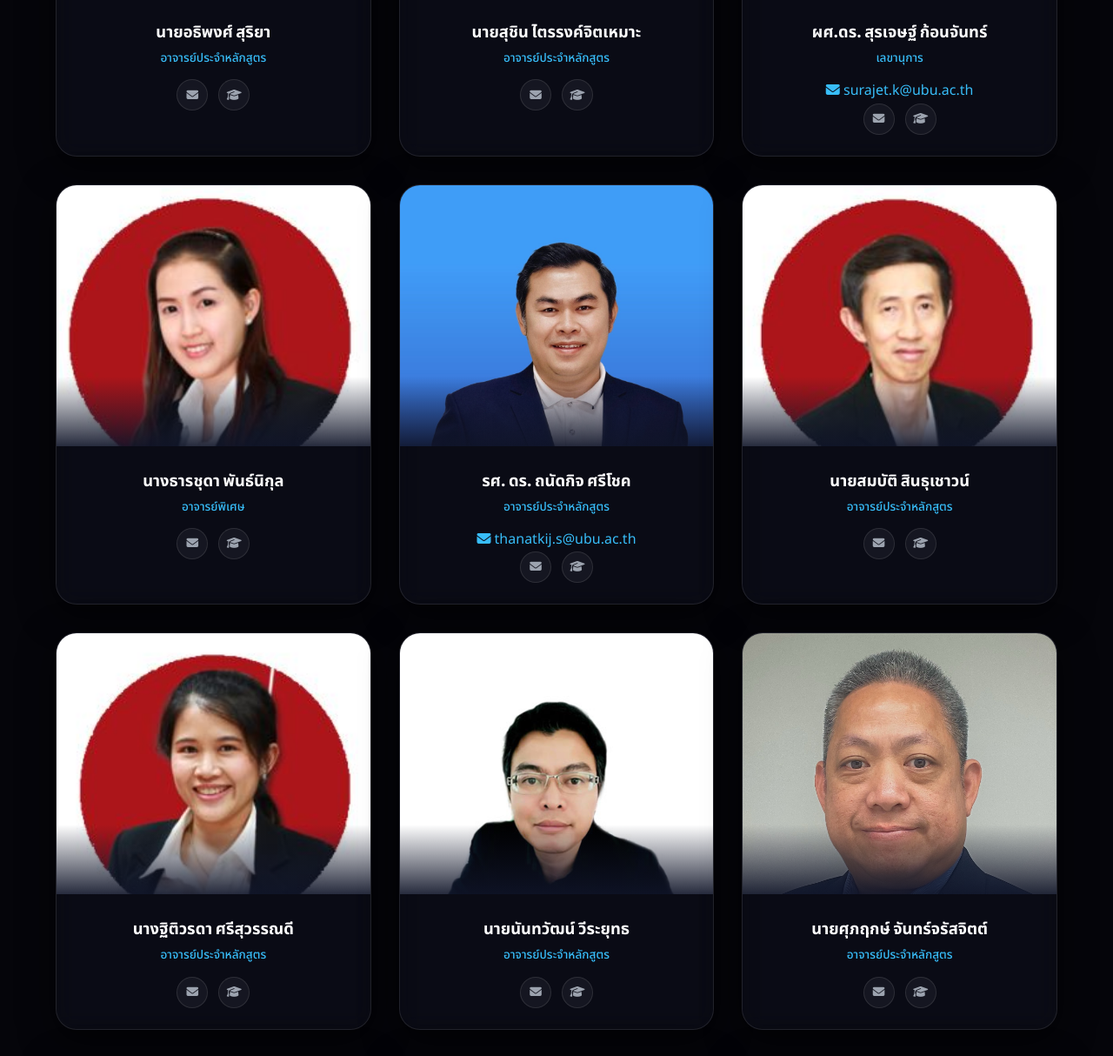
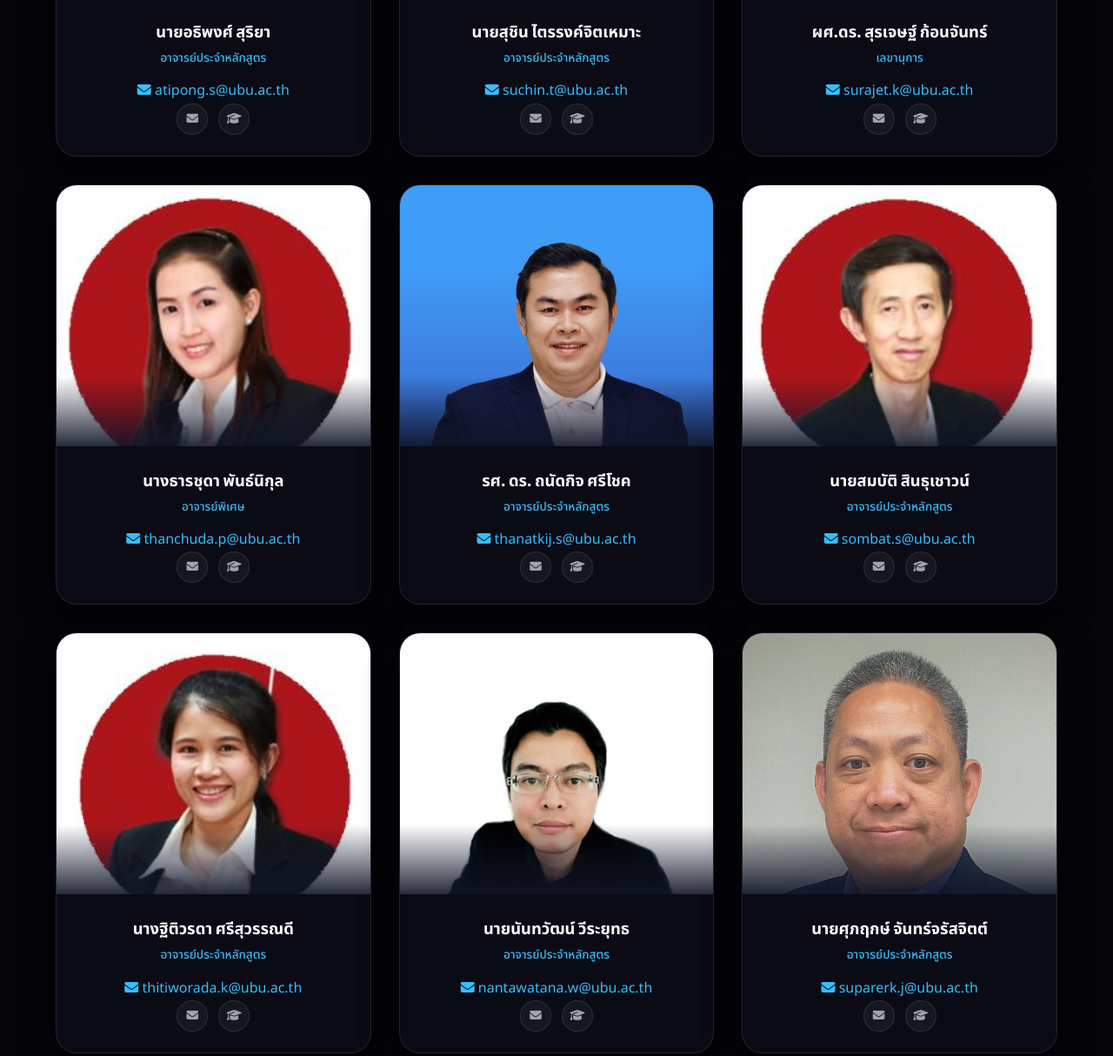
Before and after one commit to pearchampraphaipc-wawaa/wawaa_, a website: page faculty.html in a window 1280 px wide. Shown: the part 1252-2466 px from the top of the page at 87% size. Drawn offline with Linux system fonts and the light colour scheme.

Commit message:
Add emails for the 11 professors

```diff
--- a/faculty.html
+++ b/faculty.html
@@ -91,6 +91,7 @@
           <div class="faculty-info">
             <h3>นางนลิน เพียรทอง</h3>
             <p class="position">อาจารย์ประจำหลักสูตร</p>
+            <p style="margin-top: 10px;"><a href="mailto:nalin.p@ubu.ac.th" style="color: var(--clr-accent);"><i class="fas fa-envelope"></i> nalin.p@ubu.ac.th</a></p>
             <div class="faculty-socials">
               <a href="#" aria-label="Email"><i class="fas fa-envelope"></i></a>
               <a href="#" aria-label="Google Scholar"><i class="fas fa-graduation-cap"></i></a>
@@ -124,6 +125,7 @@
           <div class="faculty-info">
             <h3>นายอธิพงศ์ สุริยา</h3>
             <p class="position">อาจารย์ประจำหลักสูตร</p>
+            <p style="margin-top: 10px;"><a href="mailto:atipong.s@ubu.ac.th" style="color: var(--clr-accent);"><i class="fas fa-envelope"></i> atipong.s@ubu.ac.th</a></p>
             <div class="faculty-socials">
               <a href="#" aria-label="Email"><i class="fas fa-envelope"></i></a>
               <a href="#" aria-label="Google Scholar"><i class="fas fa-graduation-cap"></i></a>
@@ -139,6 +141,7 @@
           <div class="faculty-info">
             <h3>นายสุชิน ไตรรงค์จิตเหมาะ</h3>
             <p class="position">อาจารย์ประจำหลักสูตร</p>
+            <p style="margin-top: 10px;"><a href="mailto:suchin.t@ubu.ac.th" style="color: var(--clr-accent);"><i class="fas fa-envelope"></i> suchin.t@ubu.ac.th</a></p>
             <div class="faculty-socials">
               <a href="#" aria-label="Email"><i class="fas fa-envelope"></i></a>
               <a href="#" aria-label="Google Scholar"><i class="fas fa-graduation-cap"></i></a>
@@ -171,6 +174,7 @@
           <div class="faculty-info">
             <h3>นางธารชุดา พันธ์นิกุล</h3>
             <p class="position">อาจารย์พิเศษ</p>
+            <p style="margin-top: 10px;"><a href="mailto:thanchuda.p@ubu.ac.th" style="color: var(--clr-accent);"><i class="fas fa-envelope"></i> thanchuda.p@ubu.ac.th</a></p>
             <div class="faculty-socials">
               <a href="#" aria-label="Email"><i class="fas fa-envelope"></i></a>
               <a href="#" aria-label="Google Scholar"><i class="fas fa-graduation-cap"></i></a>
@@ -204,6 +208,7 @@
           <div class="faculty-info">
             <h3>นายสมบัติ สินธุเชาวน์</h3>
             <p class="position">อาจารย์ประจำหลักสูตร</p>
+            <p style="margin-top: 10px;"><a href="mailto:sombat.s@ubu.ac.th" style="color: var(--clr-accent);"><i class="fas fa-envelope"></i> sombat.s@ubu.ac.th</a></p>
             <div class="faculty-socials">
               <a href="#" aria-label="Email"><i class="fas fa-envelope"></i></a>
               <a href="#" aria-label="Google Scholar"><i class="fas fa-graduation-cap"></i></a>
@@ -219,6 +224,7 @@
           <div class="faculty-info">
             <h3>นางฐิติวรดา ศรีสุวรรณดี</h3>
             <p class="position">อาจารย์ประจำหลักสูตร</p>
+            <p style="margin-top: 10px;"><a href="mailto:thitiworada.k@ubu.ac.th" style="color: var(--clr-accent);"><i class="fas fa-envelope"></i> thitiworada.k@ubu.ac.th</a></p>
             <div class="faculty-socials">
               <a href="#" aria-label="Email"><i class="fas fa-envelope"></i></a>
               <a href="#" aria-label="Google Scholar"><i class="fas fa-graduation-cap"></i></a>
@@ -234,6 +240,7 @@
           <div class="faculty-info">
             <h3>นายนันทวัฒน์ วีระยุทธ</h3>
             <p class="position">อาจารย์ประจำหลักสูตร</p>
+            <p style="margin-top: 10px;"><a href="mailto:nantawatana.w@ubu.ac.th" style="color: var(--clr-accent);"><i class="fas fa-envelope"></i> nantawatana.w@ubu.ac.th</a></p>
             <div class="faculty-socials">
               <a href="#" aria-label="Email"><i class="fas fa-envelope"></i></a>
               <a href="#" aria-label="Google Scholar"><i class="fas fa-graduation-cap"></i></a>
@@ -249,6 +256,7 @@
           <div class="faculty-info">
             <h3>นายศุภฤกษ์ จันทร์จรัสจิตต์</h3>
             <p class="position">อาจารย์ประจำหลักสูตร</p>
+            <p style="margin-top: 10px;"><a href="mailto:suparerk.j@ubu.ac.th" style="color: var(--clr-accent);"><i class="fas fa-envelope"></i> suparerk.j@ubu.ac.th</a></p>
             <div class="faculty-socials">
               <a href="#" aria-label="Email"><i class="fas fa-envelope"></i></a>
               <a href="#" aria-label="Google Scholar"><i class="fas fa-graduation-cap"></i></a>
@@ -264,6 +272,7 @@
           <div class="faculty-info">
             <h3>นายธรรมรส รักธรรม</h3>
             <p class="position">อาจารย์ประจำหลักสูตร</p>
+            <p style="margin-top: 10px;"><a href="mailto:thummaros.r@ubu.ac.th" style="color: var(--clr-accent);"><i class="fas fa-envelope"></i> thummaros.r@ubu.ac.th</a></p>
             <div class="faculty-socials">
               <a href="#" aria-label="Email"><i class="fas fa-envelope"></i></a>
               <a href="#" aria-label="Google Scholar"><i class="fas fa-graduation-cap"></i></a>
@@ -279,6 +288,7 @@
           <div class="faculty-info">
             <h3>นายกันตภณ แก้วทิพย์</h3>
             <p class="position">อาจารย์ประจำหลักสูตร</p>
+            <p style="margin-top: 10px;"><a href="mailto:kantapon.k@ubu.ac.th" style="color: var(--clr-accent);"><i class="fas fa-envelope"></i> kantapon.k@ubu.ac.th</a></p>
             <div class="faculty-socials">
               <a href="#" aria-label="Email"><i class="fas fa-envelope"></i></a>
               <a href="#" aria-label="Google Scholar"><i class="fas fa-graduation-cap"></i></a>
@@ -294,6 +304,7 @@
           <div class="faculty-info">
             <h3>นางอารยา ฟลอเรนซ์</h3>
             <p class="position">อาจารย์ประจำหลักสูตร</p>
+            <p style="margin-top: 10px;"><a href="mailto:araya.f@ubu.ac.th" style="color: var(--clr-accent);"><i class="fas fa-envelope"></i> araya.f@ubu.ac.th</a></p>
             <div class="faculty-socials">
               <a href="#" aria-label="Email"><i class="fas fa-envelope"></i></a>
               <a href="#" aria-label="Google Scholar"><i class="fas fa-graduation-cap"></i></a>
```
